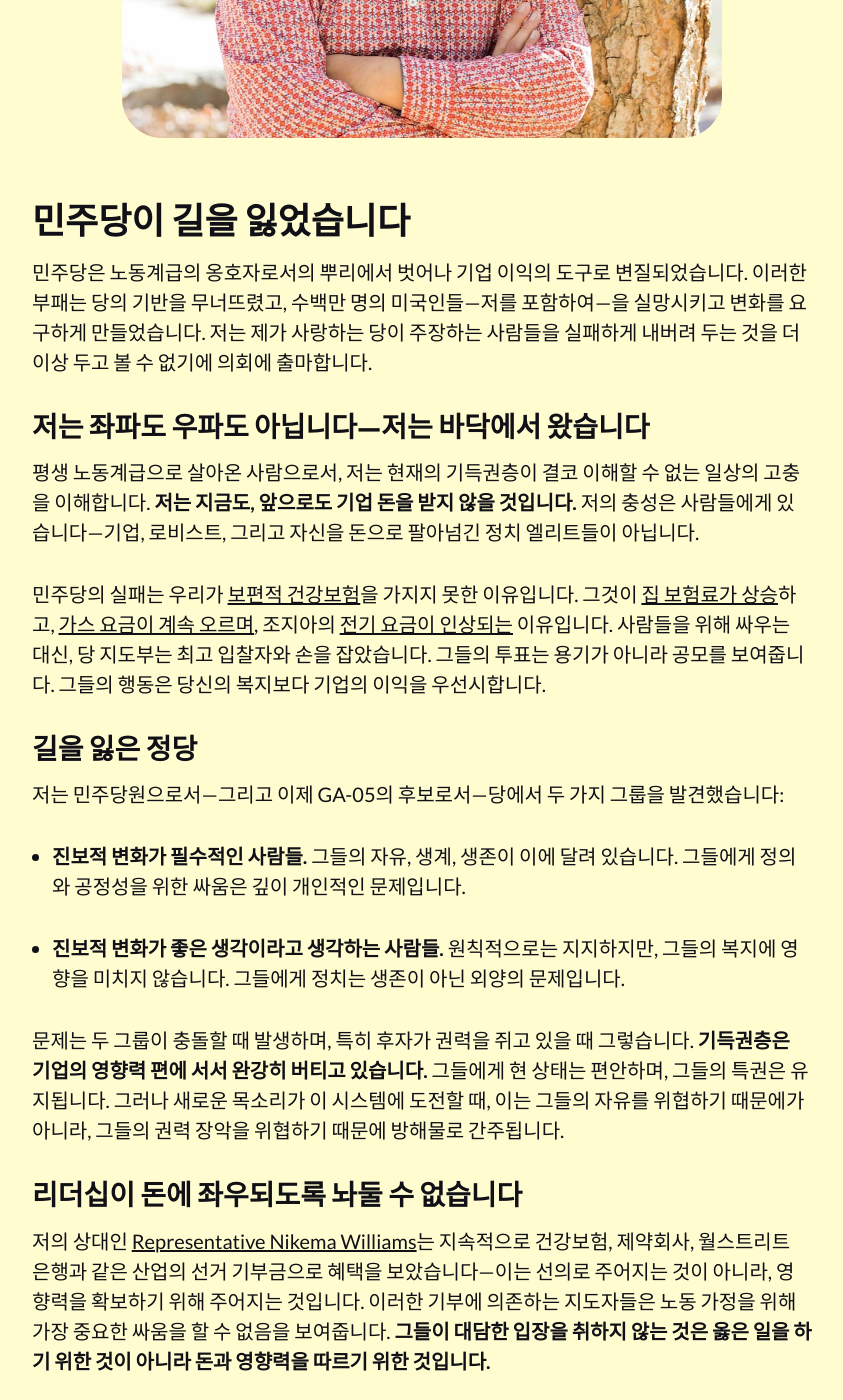
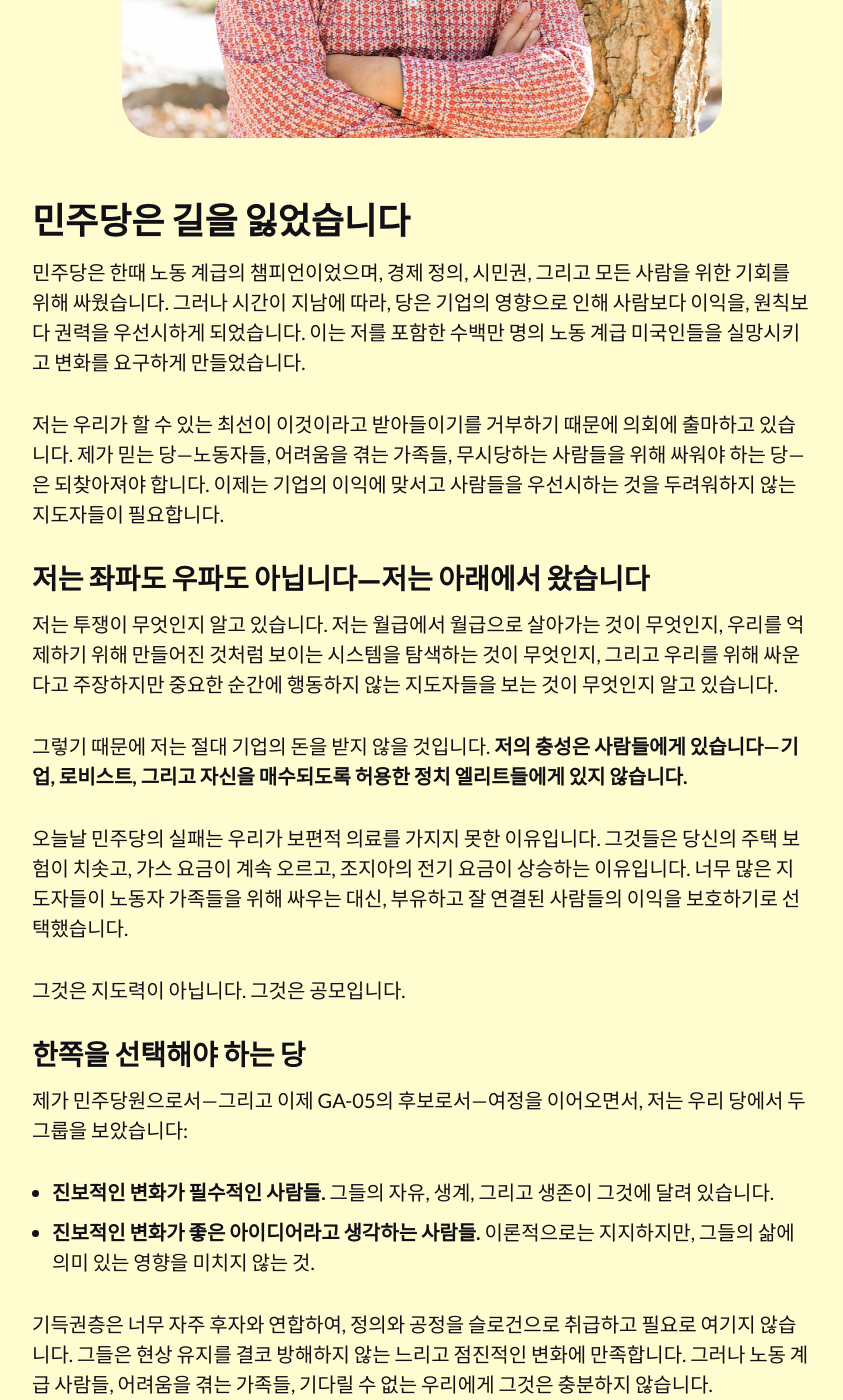
Before and after one commit to CastroForGeorgia/GA-5-KO, a Jekyll site: the page built from _posts/2024-01-12-why-im-running.md, in a window 1280 px wide and 1400 px high, scrolled down 872 px. Shown: the whole window, without its empty margins (218-1061 px from the left). Built offline with Jekyll 4.4.1, drawn with Linux system fonts in a browser that asks for light colours; some of the changed text lies outside the part shown.

Commit message:
Update 2024-01-12-why-im-running.md

```diff
--- a/_posts/2024-01-12-why-im-running.md
+++ b/_posts/2024-01-12-why-im-running.md
@@ -1,61 +1,61 @@
 ---
+
 layout: post
-title: "민주당이 길을 잃었습니다: 제가 의회에 출마하는 이유"
-description: "기업의 영향으로 부패한 민주당의 실패는 저를 그 뿌리로 돌아가게 하기 위해 싸우게 만들었습니다."
+title: "민주당은 길을 잃었습니다: 제가 의회에 출마하는 이유"
+description: "기업의 영향으로 부패한 민주당의 실패는 제가 그 뿌리로 돌아가기 위해 싸우도록 촉발했습니다."
 date: 2025-01-12
 image: '/images/about-me-photo.jpg'
 
 redirect_from:
   - /blog/why-im-running/
----
-
-# 민주당이 길을 잃었습니다
-
-민주당은 노동계급의 옹호자로서의 뿌리에서 벗어나 기업 이익의 도구로 변질되었습니다. 이러한 부패는 당의 기반을 무너뜨렸고, 수백만 명의 미국인들—저를 포함하여—을 실망시키고 변화를 요구하게 만들었습니다. 저는 제가 사랑하는 당이 주장하는 사람들을 실패하게 내버려 두는 것을 더 이상 두고 볼 수 없기에 의회에 출마합니다.
-
-## 저는 좌파도 우파도 아닙니다—저는 바닥에서 왔습니다
-
-평생 노동계급으로 살아온 사람으로서, 저는 현재의 기득권층이 결코 이해할 수 없는 일상의 고충을 이해합니다. **저는 지금도, 앞으로도 기업 돈을 받지 않을 것입니다.** 저의 충성은 사람들에게 있습니다—기업, 로비스트, 그리고 자신을 돈으로 팔아넘긴 정치 엘리트들이 아닙니다.
-
-민주당의 실패는 우리가 [보편적 건강보험](https://www.fec.gov/data/receipts/?cycle=2024&data_type=processed&committee_id=C00752584&contributor_name=C00197228&two_year_transaction_period=2024&line_number=F3-11C)을 가지지 못한 이유입니다. 그것이 [집 보험료가 상승](https://www.fec.gov/data/receipts/?cycle=2024&data_type=processed&committee_id=C00752584&contributor_name=C00040253&two_year_transaction_period=2024&line_number=F3-11C)하고, [가스 요금이 계속 오르며](https://www.fec.gov/data/receipts/?cycle=2024&data_type=processed&committee_id=C00752584&contributor_name=gas&two_year_transaction_period=2024&line_number=F3-11C), 조지아의 [전기 요금이 인상되는](https://www.fec.gov/data/receipts/?cycle=2024&data_type=processed&committee_id=C00752584&contributor_name=C00119776&two_year_transaction_period=2024&line_number=F3-11C) 이유입니다. 사람들을 위해 싸우는 대신, 당 지도부는 최고 입찰자와 손을 잡았습니다. 그들의 투표는 용기가 아니라 공모를 보여줍니다. 그들의 행동은 당신의 복지보다 기업의 이익을 우선시합니다.
-
-## 길을 잃은 정당
-
-저는 민주당원으로서—그리고 이제 GA-05의 후보로서—당에서 두 가지 그룹을 발견했습니다:
-
-- **진보적 변화가 필수적인 사람들.** 그들의 자유, 생계, 생존이 이에 달려 있습니다. 그들에게 정의와 공정성을 위한 싸움은 깊이 개인적인 문제입니다.
-
-- **진보적 변화가 좋은 생각이라고 생각하는 사람들.** 원칙적으로는 지지하지만, 그들의 복지에 영향을 미치지 않습니다. 그들에게 정치는 생존이 아닌 외양의 문제입니다.
-
-문제는 두 그룹이 충돌할 때 발생하며, 특히 후자가 권력을 쥐고 있을 때 그렇습니다. **기득권층은 기업의 영향력 편에 서서 완강히 버티고 있습니다.** 그들에게 현 상태는 편안하며, 그들의 특권은 유지됩니다. 그러나 새로운 목소리가 이 시스템에 도전할 때, 이는 그들의 자유를 위협하기 때문에가 아니라, 그들의 권력 장악을 위협하기 때문에 방해물로 간주됩니다.
-
-## 리더십이 돈에 좌우되도록 놔둘 수 없습니다
-
-저의 상대인 [Representative Nikema Williams](https://www.opensecrets.org/members-of-congress/nikema-williams/summary?cid=N00047361)는 지속적으로 건강보험, 제약회사, 월스트리트 은행과 같은 산업의 선거 기부금으로 혜택을 보았습니다—이는 선의로 주어지는 것이 아니라, 영향력을 확보하기 위해 주어지는 것입니다. 이러한 기부에 의존하는 지도자들은 노동 가정을 위해 가장 중요한 싸움을 할 수 없음을 보여줍니다. **그들이 대담한 입장을 취하지 않는 것은 옳은 일을 하기 위한 것이 아니라 돈과 영향력을 따르기 위한 것입니다.**
-
-예를 들어, [Nikema Williams의 OpenSecrets 프로필](https://www.opensecrets.org/members-of-congress/nikema-williams/summary?cid=N00047361)에 따르면 다음과 같은 회사들의 기부를 받았습니다:
-
-- [Elevance Health, Inc. PAC (이전 Anthem)](https://www.fec.gov/data/receipts/?cycle=2024&data_type=processed&committee_id=C00752584&contributor_name=C00197228&two_year_transaction_period=2024&line_number=F3-11C), $4,000 기부.
-- [Aflac PAC](https://www.fec.gov/data/receipts/?cycle=2024&data_type=processed&committee_id=C00752584&contributor_name=C00034157&two_year_transaction_period=2024&line_number=F3-11C), $5,000 이상 기부.
-- [Truist Financial PAC](https://www.fec.gov/data/receipts/?cycle=2024&data_type=processed&committee_id=C00752584&contributor_name=C00386524&two_year_transaction_period=2024&line_number=F3-11C), $5,000 기부.
-- [BlackRock PAC](https://www.fec.gov/data/receipts/?cycle=2024&data_type=processed&committee_id=C00752584&contributor_name=C00479246&two_year_transaction_period=2024&line_number=F3-11C), $10,000의 최대 한도 기부.
-
-더욱 우려스러운 것은 선거에 큰 영향을 미치는 AIPAC과 같은 로비 단체의 역할입니다. **AIPAC 및 관련 단체는 $2,500만 이상을 지출**하여 Jamaal Bowman (D-N.Y.) 및 Cori Bush (D-Mo.)와 같은 진보적 목소리를 제거하려 했습니다 ([Politico](https://www.politico.com/news/2024/08/13/progressives-aipac-elections-threat-00173709)). 이러한 조직으로부터 기부를 받음으로써 [Representative Williams](https://www.opensecrets.org/members-of-congress/nikema-williams/summary?cid=N00047361)는 노동계급과 공정성을 지지하는 진보주의자를 억압하기 위해 설계된 시스템에 기여하고 있습니다.
-
-> **이것이 영향력이 작동하는 방식입니다: 그들의 돈을 받음으로써 당신의 충성을 보여줍니다.**
-
-## 변화를 위한 나의 비전: 정치적 배가자
-
-저는 단순히 표가 오기를 기다리지 않을 것입니다. **변화를 위한 나의 비전은 정치적 배가자가 되는 것입니다—단순히 자신의 지역구를 대표하는 것이 아니라, 모든 정부 수준에서 변화를 위해 싸울 수 있도록 다른 사람들을 강화하는 지도자가 되는 것입니다.** 저는 제 지역구와 주, 그리고 그 이상을 바라보며, 현재의 기득권층에 맞서 책임을 요구하는 사람들을 지원할 것입니다. 함께 우리는 민주당을 노동계급의 정당으로 돌아가게 할 것입니다.
-
-우리는 조직하고, 동원하며, 진정한 변화를 위한 운동을 구축하기 위해 첨단 기술을 포함한 모든 도구를 사용할 것입니다. 이것은 단지 하나의 자리를 얻는 것이 아니라, **깨진 시스템을 변혁하는 것입니다.**
-
-## 정치 혁명의 시간입니다
-
-민주당의 기업 인수는 그 기초를 산산조각 냈습니다. 고 John Lewis가 주장했던 것처럼 “선한 문제”를 일으키는 대신, 너무 많은 민주당원들이 돈이 많은 기부자를 기준으로 싸움을 선택하며 안전한 길을 택하고 있습니다. **이제는 집을 청소하고, 부패를 뿌리 뽑고, 국민을 위해 싸울 지도자들에게 길을 내줄 때입니다.**
-
-이것이 제가 출마하는 이유입니다. **이 캠페인은 저에 관한 것이 아닙니다; 우리에 관한 것입니다.** 노동계급을 강화하고, 소외된 지역사회를 끌어올리며, 민주당의 진실성을 회복하는 운동을 구축하는 것입니다. 함께 우리는 정의, 공정성, 기회가 단지 이상이 아닌 현실이 되는 미래를 만들 수 있습니다.
 
 ---
 
-## **저는 멈추지 않을 것입니다. 저는 매수되지 않을 것입니다. 저와 함께하고, 우리의 당과 미래를 되찾기 위해 함께 싸웁시다.**
+# 민주당은 길을 잃었습니다
+
+민주당은 한때 노동 계급의 챔피언이었으며, 경제 정의, 시민권, 그리고 모든 사람을 위한 기회를 위해 싸웠습니다. 그러나 시간이 지남에 따라, 당은 기업의 영향으로 인해 사람보다 이익을, 원칙보다 권력을 우선시하게 되었습니다. 이는 저를 포함한 수백만 명의 노동 계급 미국인들을 실망시키고 변화를 요구하게 만들었습니다.
+
+저는 우리가 할 수 있는 최선이 이것이라고 받아들이기를 거부하기 때문에 의회에 출마하고 있습니다. 제가 믿는 당—노동자들, 어려움을 겪는 가족들, 무시당하는 사람들을 위해 싸워야 하는 당—은 되찾아져야 합니다. 이제는 기업의 이익에 맞서고 사람들을 우선시하는 것을 두려워하지 않는 지도자들이 필요합니다.
+
+## 저는 좌파도 우파도 아닙니다—저는 아래에서 왔습니다
+
+저는 투쟁이 무엇인지 알고 있습니다. 저는 월급에서 월급으로 살아가는 것이 무엇인지, 우리를 억제하기 위해 만들어진 것처럼 보이는 시스템을 탐색하는 것이 무엇인지, 그리고 우리를 위해 싸운다고 주장하지만 중요한 순간에 행동하지 않는 지도자들을 보는 것이 무엇인지 알고 있습니다.
+
+그렇기 때문에 저는 절대 기업의 돈을 받지 않을 것입니다. **저의 충성은 사람들에게 있습니다—기업, 로비스트, 그리고 자신을 매수되도록 허용한 정치 엘리트들에게 있지 않습니다.**
+
+오늘날 민주당의 실패는 우리가 보편적 의료를 가지지 못한 이유입니다. 그것들은 당신의 주택 보험이 치솟고, 가스 요금이 계속 오르고, 조지아의 전기 요금이 상승하는 이유입니다. 너무 많은 지도자들이 노동자 가족들을 위해 싸우는 대신, 부유하고 잘 연결된 사람들의 이익을 보호하기로 선택했습니다.
+
+그것은 지도력이 아닙니다. 그것은 공모입니다.
+
+## 한쪽을 선택해야 하는 당
+
+제가 민주당원으로서—그리고 이제 GA-05의 후보로서—여정을 이어오면서, 저는 우리 당에서 두 그룹을 보았습니다:
+
+- **진보적인 변화가 필수적인 사람들.** 그들의 자유, 생계, 그리고 생존이 그것에 달려 있습니다.
+- **진보적인 변화가 좋은 아이디어라고 생각하는 사람들.** 이론적으로는 지지하지만, 그들의 삶에 의미 있는 영향을 미치지 않는 것.
+
+기득권층은 너무 자주 후자와 연합하여, 정의와 공정을 슬로건으로 취급하고 필요로 여기지 않습니다. 그들은 현상 유지를 결코 방해하지 않는 느리고 점진적인 변화에 만족합니다. 그러나 노동 계급 사람들, 어려움을 겪는 가족들, 기다릴 수 없는 우리에게 그것은 충분하지 않습니다.
+
+우리는 대담한 행동이 필요합니다. 그리고 우리는 그것을 지금 필요로 합니다.
+
+## 변화를 위한 나의 비전: 정치적 배가
+
+이 캠페인은 하나의 선거보다 더 큽니다. **저는 단지 한 자리를 얻기 위해 출마하는 것이 아닙니다; 저는 운동을 구축하기 위해 출마하고 있습니다.**
+
+진정한 변화는 우리가 조직하고, 동원하고, 매수되기를 거부하는 지도자들을 모든 수준에서 높일 때 발생합니다. 저의 비전은 **정치적 배가**가 되는 것입니다—제 지역구를 위해 싸울 뿐만 아니라, 다른 사람들이 그들의 커뮤니티에서 이 싸움을 시작하도록 권한을 부여하는 대표가 되는 것입니다. 우리는 책임을 요구하고 민주당을 그 뿌리로 되돌리기 위해 노동 계급 사람들의 연합을 구축할 것입니다.
+
+우리는 정치에 접근할 수 있도록 만들고 더 많은 사람들을 싸움에 참여시키기 위해 최첨단 기술을 포함한 모든 도구를 사용할 것입니다. 왜냐하면 이것은 단지 정책에 관한 것이 아니라—권력에 관한 것이기 때문입니다. 그리고 이제 그 권력을 되찾을 때입니다.
+
+## 정치 혁명의 시간
+
+기업이 민주당을 장악한 것은 당을 약하고, 영감을 잃고, 그들이 섬긴다고 주장하는 사람들과 단절되게 만들었습니다. **이제 집을 청소할 때입니다.** 이제 오늘날의 거래적 정치를 대담하고, 두려움 없고, 평범한 사람들의 투쟁에 깊이 뿌리내린 지도력으로 대체할 때입니다.
+
+이것이 제가 출마하는 이유입니다. **이 캠페인은 저에 관한 것이 아닙니다; 우리에 관한 것입니다.**
+
+그것은 노동자들, 세입자들, 부모들, 그리고 무시당하는 것에 지친 젊은이들에 관한 것입니다.
+
+그것은 우리의 정치에 무결성을 회복하고, 우리의 정부가 강자들을 위해서가 아니라 사람들을 위해 일하도록 보장하는 것에 관한 것입니다.
+
+**저는 물러서지 않을 것입니다. 저는 매수되지 않을 것입니다. 저와 함께 하여, 우리 당과 우리의 미래를 되찾기 위해 함께 싸웁시다.**
+
+---
```
